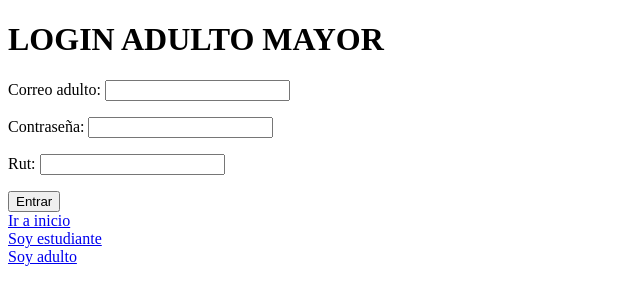
After one commit to rhinny/Creditos-Asistencia-Adulto-Mayor, a Django app: page /login/adultoM in a window 1280 px wide. The commit adds this page. Shown: the top 305 px of the page, without its empty margins (0-640 px from the left). Run offline with Django 5.2, Linux system fonts and the light colour scheme.

Commit message:
template de adulto mayor

```diff
--- a/config/app/forms.py
+++ b/config/app/forms.py
@@ -4,4 +4,9 @@ from .models import *
 class EstudianteForm(forms.ModelForm):
     class Meta:
         model = Estudiante_log
-        fields = ['correo_estudiante', 'contraseña','rol']
+        fields = ['nombre_completo','correo_estudiante', 'contraseña','rol']
+
+class AdultoMForm(forms.ModelForm):
+    class Meta:
+        model = AdultoM_log
+        fields = ['correo_adulto', 'contraseña','rut']
--- a/config/app/models.py
+++ b/config/app/models.py
@@ -3,6 +3,7 @@ from django.db import models
 # Create your models here.
 
 class Estudiante_log(models.Model):
+    nombre_completo = models.CharField(max_length=50)
     correo_estudiante = models.CharField(max_length=50)
     contraseña = models.CharField(max_length=50) #relacionarla con la base de datos,
     rol = models.CharField(max_length=50, primary_key=True)
--- /dev/null
+++ b/config/app/templates/login_adultoM.html
@@ -0,0 +1,11 @@
+{%extends "index.html"%}
+{%block title%} LOGIN ADULTO MAYOR {%endblock%}
+
+{%block content%}
+    <h1>LOGIN ADULTO MAYOR</h1>
+    <form method = "POST">
+        {%csrf_token%}
+        {{form.as_p}}
+        <button type="submit">Entrar</button>
+    </form>
+{%endblock%}
--- a/config/app/urls.py
+++ b/config/app/urls.py
@@ -2,6 +2,6 @@ from django.urls import path
 from . import views
 
 urlpatterns = [path('login/estudiante', views.login_estudiante, name='login_estudiante'),
-               #path('login/adultoM', views.login_adultoM, name='login_adultoM'),
+               path('login/adultoM', views.login_adultoM, name='login_adultoM'),
                path('', views.home, name='home')
                ]
--- a/config/app/views.py
+++ b/config/app/views.py
@@ -11,10 +11,20 @@ def login_estudiante(request):
         form = EstudianteForm(request.POST)
         if form.is_valid():
             form.save
-            return redirect('agregar_libro') #deberia dirigir a la pestaña de elegir en lo que quiere ayudar, que es otro form
+            return redirect('index.html') #hasta ahora, redirige al index ,deberia dirigir a 'seleccion de apoyo'
     else:
         form = EstudianteForm()
     return render(request, 'login_estudiante.html',{'form':form})
+
+def login_adultoM(request):
+    if request.method == "POST":
+        form = AdultoMForm(request.POST)
+        if form.is_valid():
+            form.save
+            return redirect('index.html') #hasta ahora, redirige al index ,deberia dirigir a 'seleccion de apoyo'
+    else:
+        form = AdultoMForm()
+    return render(request, 'login_adultoM.html',{'form':form})
 
 '''
 def login_estudiante(request):
--- a/config/templates/index.html
+++ b/config/templates/index.html
@@ -16,6 +16,8 @@
         <a href = "{%url 'home'%}" class="button">Ir a inicio</a>
         <br>
         <a href = "{%url 'login_estudiante'%}" class="button">Soy estudiante</a>
+        <br>
+        <a href = "{%url 'login_adultoM'%}" class="button">Soy adulto</a>
     </div>
 </body>
 </html>
```
